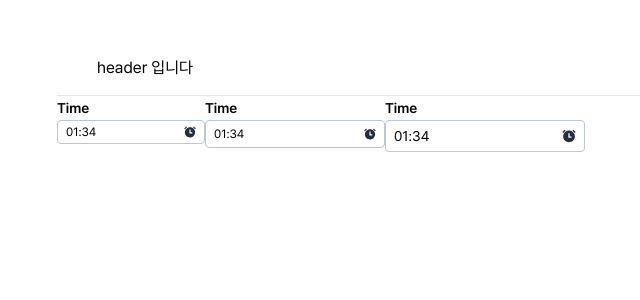
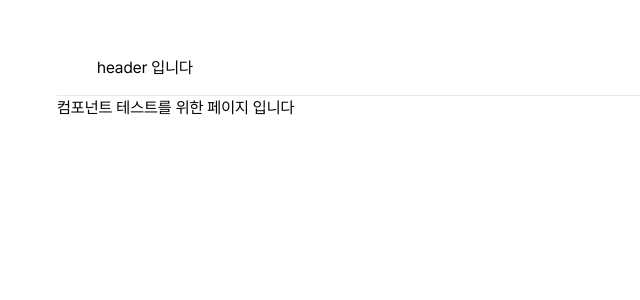
Before and after one commit to Musma/react-libraries, a React (Vite) app in the folder packages/react-component/: page / in a window 1280 px wide. Shown: the top 300 px of the page, without its empty margins (23-663 px from the left). Built offline with nearby package versions, Linux system fonts and the light colour scheme.

Commit message:
chore: 미사용 코드 제거

```diff
--- a/packages/react-component/src/App.tsx
+++ b/packages/react-component/src/App.tsx
@@ -1,13 +1,4 @@
-import { DateTime } from 'luxon'
-import { useState } from 'react'
-import { useModalManager } from 'src/components/Modal/useModalManager'
-
-import { Button, Modal, Select, Tag, TextInput, TimePicker, useTags } from './components'
-
 const App = () => {
-  const today = DateTime.now()
-  const [time, setTime] = useState(today)
-
   return (
     <div className="h-full w-full">
       <div className="ml-20 mt-10">
@@ -16,10 +7,7 @@ const App = () => {
             header 입니다
           </div>
         </header>
-        <TimePicker size="sm" date={time} onDateChange={(time) => setTime(time)} />
-        <TimePicker size="md" date={time} onDateChange={(time) => setTime(time)} />
-        <TimePicker size="lg" date={time} onDateChange={(time) => setTime(time)} />
-        <div></div>
+        컴포넌트 테스트를 위한 페이지 입니다
       </div>
     </div>
   )
```
